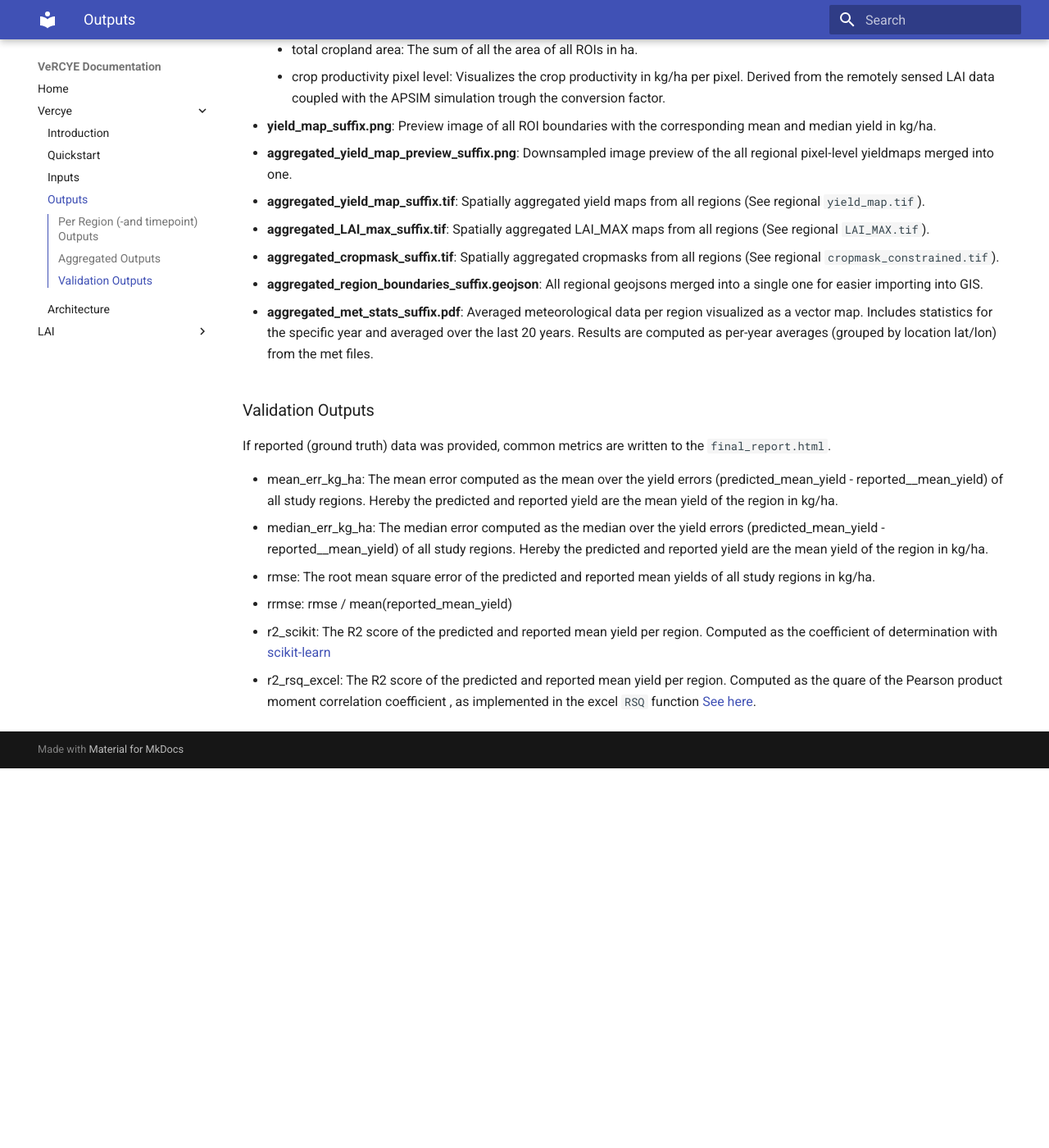
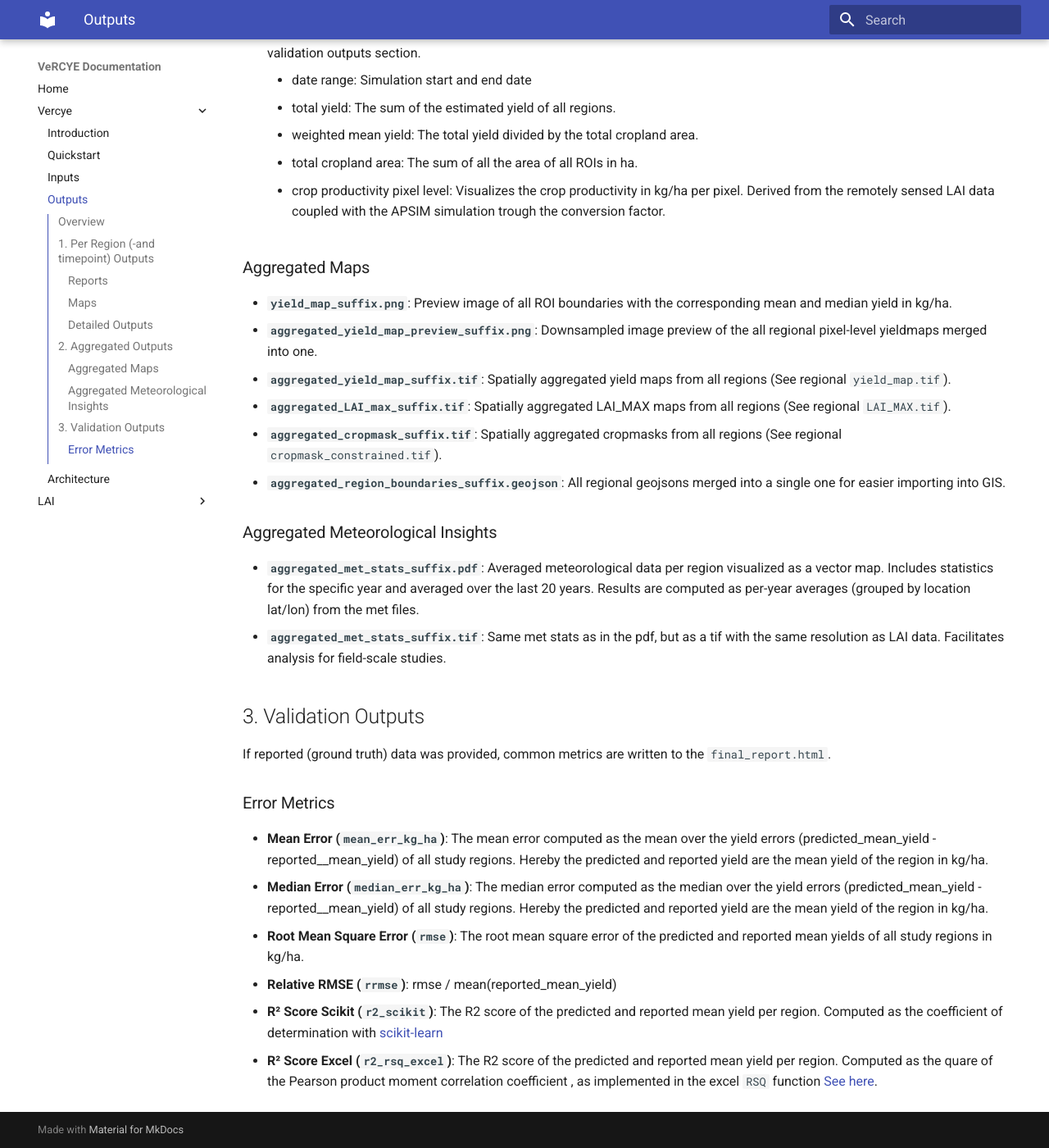
Before and after one commit to JPLMLIA/vercye_ops, an MkDocs documentation site: the page built from docs/docs/Vercye/outputs.md, in a window 1280 px wide and 1400 px high, scrolled down 3060 px. Shown: the whole window at 82% size. Built offline with MkDocs 1.6.1 and Material for MkDocs 9.7.7, drawn with Linux system fonts in a browser that asks for light colours; before the commit the page ends 3997 px from its top, so only the background shows below that; some of the changed text lies outside the part shown.

Commit message:
Updated Documentation & small cleanup of outputs documentation

```diff
--- a/docs/docs/Vercye/outputs.md
+++ b/docs/docs/Vercye/outputs.md
@@ -1,12 +1,16 @@
-The VeRCYE pipeline produces outputs at multiple abstraction levels, such as pixel-wise yield prediction, predictions for each region of interest (ROI) and
-aggregated insights from multiple ROIs. In the following, we define all output artifacts and how they are computed.
+## Overview
+The VeRCYe pipeline generates outputs at multiple levels of abstraction, including:
+- **Pixel-wise yield predictions**
+- **Predictions for each region of interest (ROI)**
+- **Aggregated insights across multiple ROIs**
 
-### Per Region (-and timepoint) Outputs
+This document details all output artifacts and their computation methods.
 
-**Reports**
+## 1. Per Region (-and timepoint) Outputs
 
-- **weather_report.html**: Allows to interactively inspect the metereological data. All values except the rain graph are computed for the centroid of the region. For the rain graph, if the precipitation data source in the experiment is NASA_Power, this is also for the centroid. If the precipitation data source is CHIRPS, this might either be the value at the centroid or the mean of all CHIRPS values within the region, depending on what was specified in the configuration.
-- **yield_report.html**: This summarize the yield study on this region and timepoint. The displayed values are the following:
+### Reports
+
+- **`yield_report.html`**: This summarize the yield study on this region and timepoint. The displayed values are the following:
     - Number of simulation traces in mean data: The number of APSIM simulations that best match remotely sensed LAI data, after filtering out simulations in `match_sim_rs_lai.py`. We referr to these as 'matched'
     - Date range: APSIM simulation date range.
     - Mean yield rate: See `converted_map_yield_estimate.csv` under `mean_yield_kg_ha`.
@@ -16,30 +20,31 @@ aggregated insights from multiple ROIs. In the following, we define all output a
     - RS mean LAI: The remotely sensed mean LAI at each date. The mean is taken over the spatial axes, so the mean of the pixel values of all pixel locations that are within the regions geometry.
     - Mean LAI: The mean simulated LAI eat each date. Hereby the mean for each date, is computed as the mean of all matched (not-filtered out) AP-SIM simulated `Wheat.Leaf.LAI` (or `Maize.Leaf.LAI`) values at that date. Yield in
     - Mean Yield: Analogues to `Mean LAI` for the APSIM simulated yield. All simulated yield values are in kg/ha.
-- **yield_report.png**: A non-interactive snapshot with lower resolution of the `.html` yield report.
+- **`yield_report.png`**: A non-interactive snapshot with lower resolution of the `.html` yield report.
+- **`weather_report.html`**: Allows to interactively inspect the meteorological data. All values except the rain graph are computed for the centroid of the region. For the rain graph, if the precipitation data source in the experiment is NASA_Power, this is also for the centroid. If the precipitation data source is CHIRPS, this might either be the value at the centroid or the mean of all CHIRPS values within the region, depending on what was specified in the configuration.
 
 
-**Maps**
+### Maps
 
-- **yield_map.tif**: Raster output representing the yield in kg/ha per pixel. The pixel values are derived my multiplying the remotely sensed LAI with a conversion factor. The conversion factor is computed from the matched simulations of the region.
+- **`yield_map.tif`**: Raster output representing the yield in kg/ha per pixel. The pixel values are derived my multiplying the remotely sensed LAI with a conversion factor. The conversion factor is computed from the matched simulations of the region.
 
-**Detailed Outputs**
+### Detailed Outputs
 
-- **converted_map_yield_estimate.csv**:
+- **`converted_map_yield_estimate.csv`**:
     - mean_yield_kg_ha: Mean yield based on pixel level yield predictions from `yield_map.tif`. Mean over all pixels estimates in kg/ha.
     - median_yield_kg_ha: Median yield based on pixel level yield predictions from `yield_map.tif`. Medial over all pixel estimates in kg/ha.
     - total_area_ha: Total cropland in region in ha. Computed from number of cropland pixels in region multiplied with the pixel size.
     - total_yield_production_kg: Total yield from the region in kg. Sum over yield per pixel.
     - total_yield_production_ton: `total_yield_production_kg` / 1000
 
-- **sim_matches.csv**: Contains aggregated statistics per APSIM simulation:
+- **`sim_matches.csv`**: Contains aggregated statistics per APSIM simulation:
     - SimulationID: The internal ID of the APSIM simulation.
     - Max_Yield: The maximum yield that the APSIM simulation reaches during the specified simulation date range.
     - Max_LAI: The maximum LAI that the APSIM simulation reaches during the specified simulation date range.
     - StepFilteredOut: The step number at which the APSIM simulation was removed from matching candidates, as described in `match_sim_rs_lai.py`. If this field is empty/nan, the simultion was matched and not filtered out.
     - Further details not publicly available at the moment.
 
-- **conversion_factor.csv**: Contains numerous values related to the APSIM simulations (and remotely sensed LAI). `Max_Yield` and `Max_LAI` as defined in `sim_matches.csv`.
+- **`conversion_factor.csv`**: Contains numerous values related to the APSIM simulations (and remotely sensed LAI). `Max_Yield` and `Max_LAI` as defined in `sim_matches.csv`.
     - apsim_mean_yield_estimate_kg_ha: The mean of `Max_Yield` over the remaining APSIM simulations fter filtering out simulations as described in `match_sim_rs_lai.py`.
     - apsim_max_matched_lai: The maximum `Max_Sim_LAI` value over all matched (filtered) APSIM simulations.
     - apsim_max_matched_lai_date: The correspinding date on which `apsim_max_matched_lai` is reached.
@@ -54,7 +59,7 @@ aggregated insights from multiple ROIs. In the following, we define all output a
     - conversion_factor: The factor used to convert the remotely sensed LAI raster to yield estimates that are in kg/ha per pixel.
 
 
-- **LAI_STATS.csv**: Insights on the estimated LAI from the remotely sensed data.
+- **`LAI_STATS.csv`**: Insights on the estimated LAI from the remotely sensed data.
     Before computation all negative values are clipped to 0.
     - Date
     - n_pixels: Number of non-nan pixels in the estimated LAI raster for this date.
@@ -64,17 +69,17 @@ aggregated insights from multiple ROIs. In the following, we define all output a
     - LAI mean adjusted: Mean estimated adjsuted LAI value over all spatial locations at this date. Adjustment is used to adjust for different crops e.g maize or wheat as specified in `3_analysis_LAI.py`.
     - LAI stddev adjusted: Analogous to `LAI stddev` for the adjusted LAI.
 
-- **nasapower.csv**: Meteorological data fetched from nasapower for each date in the daterange. If CHIRPS was used for precipitation data, then `PRECTOTCORR` is replaced by CHIRPS data and an additional `NASA_POWER_PRECTOTCORR_UNUSED` column is added for comparison, which is not used for the simulation. Documentation of other columns will be added soon.
-- **weather.met**: Met file generated from `nasapower.csv*` for the APSIM simulations.
+- **`nasapower.csv`**: Meteorological data fetched from nasapower for each date in the daterange. If CHIRPS was used for precipitation data, then `PRECTOTCORR` is replaced by CHIRPS data and an additional `NASA_POWER_PRECTOTCORR_UNUSED` column is added for comparison, which is not used for the simulation. Documentation of other columns will be added soon.
+- **`weather.met`**: Met file generated from `nasapower.csv*` for the APSIM simulations.
 
-- **cropmask_constrained.tif**: Binary cropmask (raster) constrained to the region.
-- **LAI_MAX.tif**: Raster of the remotely sensed LAI given as the maximum value per pixel troughout the date range.
+- **c`ropmask_constrained.tif`**: Binary cropmask (raster) constrained to the region.
+- **`LAI_MAX.tif`**: Raster of the remotely sensed LAI given as the maximum value per pixel troughout the date range.
 
 
-### Aggregated Outputs
+## 2. Aggregated Outputs
 The aggregated outputs are produced for each year-timepoint combination. They combine the artifacts from the indival regions into single files that are easier to work with. The filenames will contain suffixed defined as `yieldstudyname_totalROIname_year_timepoint`, to allow easier sharing of these results.
 
-- **final_report_suffix.pdf**: This document gives a final, simple to understand overview of all regional results and preview images of the maps. The description of values not listed below is either documented under the regional output section or the validation outputs section.
+- **`final_report_suffix.pdf`**: This document gives a final, simple to understand overview of all regional results and preview images of the maps. The description of values not listed below is either documented under the regional output section or the validation outputs section.
 
     - date range: Simulation start and end date
     - total yield: The sum of the estimated yield of all regions.
@@ -82,23 +87,29 @@ The aggregated outputs are produced for each year-timepoint combination. They co
     - total cropland area: The sum of all the area of all ROIs in ha.
     - crop productivity pixel level: Visualizes the crop productivity in kg/ha per pixel. Derived from the remotely sensed LAI data coupled with the APSIM simulation trough the conversion factor.
 
-- **yield_map_suffix.png**: Preview image of all ROI boundaries with the corresponding mean and median yield in kg/ha.
-- **aggregated_yield_map_preview_suffix.png**: Downsampled image preview of the all regional pixel-level yieldmaps merged into one.
+### Aggregated Maps
 
-- **aggregated_yield_map_suffix.tif**: Spatially aggregated yield maps from all regions (See regional `yield_map.tif`).
-- **aggregated_LAI_max_suffix.tif**: Spatially aggregated LAI_MAX maps from all regions (See regional `LAI_MAX.tif`).
-- **aggregated_cropmask_suffix.tif**: Spatially aggregated cropmasks from all regions (See regional `cropmask_constrained.tif`).
-- **aggregated_region_boundaries_suffix.geojson**: All regional geojsons merged into a single one for easier importing into GIS.
+- **`yield_map_suffix.png`**: Preview image of all ROI boundaries with the corresponding mean and median yield in kg/ha.
+- **`aggregated_yield_map_preview_suffix.png`**: Downsampled image preview of the all regional pixel-level yieldmaps merged into one.
 
-- **aggregated_met_stats_suffix.pdf**: Averaged meteorological data per region visualized as a vector map. Includes statistics for the specific year and averaged over the last 20 years. Results are computed as per-year averages (grouped by location lat/lon) from the met files.
+- **`aggregated_yield_map_suffix.tif`**: Spatially aggregated yield maps from all regions (See regional `yield_map.tif`).
+- **`aggregated_LAI_max_suffix.tif`**: Spatially aggregated LAI_MAX maps from all regions (See regional `LAI_MAX.tif`).
+- **`aggregated_cropmask_suffix.tif`**: Spatially aggregated cropmasks from all regions (See regional `cropmask_constrained.tif`).
+- **`aggregated_region_boundaries_suffix.geojson`**: All regional geojsons merged into a single one for easier importing into GIS.
+
+### Aggregated Meteorological Insights
+
+- **`aggregated_met_stats_suffix.pdf`**: Averaged meteorological data per region visualized as a vector map. Includes statistics for the specific year and averaged over the last 20 years. Results are computed as per-year averages (grouped by location lat/lon) from the met files.
+- **`aggregated_met_stats_suffix.tif`**: Same met stats as in the pdf, but as a tif with the same resolution as LAI data. Facilitates analysis for field-scale studies.
 
 
-### Validation Outputs
+## 3. Validation Outputs
 If reported (ground truth) data was provided, common metrics are written to the `final_report.html`.
 
-- mean_err_kg_ha: The mean error computed as the mean over the yield errors (predicted_mean_yield - reported__mean_yield) of all study regions. Hereby the predicted and reported yield are the mean yield of the region in kg/ha.
-- median_err_kg_ha: The median error computed as the median over the yield errors (predicted_mean_yield - reported__mean_yield) of all study regions. Hereby the predicted and reported yield are the mean yield of the region in kg/ha.
-- rmse: The root mean square error of the predicted and reported mean yields of all study regions in kg/ha.
-- rrmse: rmse / mean(reported_mean_yield)
-- r2_scikit: The R2 score of the predicted and reported mean yield per region. Computed as the coefficient of determination with [scikit-learn](https://scikit-learn.org/stable/modules/generated/sklearn.metrics.r2_score.html)
-- r2_rsq_excel: The R2 score of the predicted and reported mean yield per region. Computed as the quare of the Pearson product moment correlation coefficient , as implemented in the excel `RSQ` function [See here](https://support.microsoft.com/en-us/office/rsq-function-d7161715-250d-4a01-b80d-a8364f2be08f).
+### Error Metrics
+- **Mean Error (`mean_err_kg_ha`)**: The mean error computed as the mean over the yield errors (predicted_mean_yield - reported__mean_yield) of all study regions. Hereby the predicted and reported yield are the mean yield of the region in kg/ha.
+- **Median Error (`median_err_kg_ha`)**: The median error computed as the median over the yield errors (predicted_mean_yield - reported__mean_yield) of all study regions. Hereby the predicted and reported yield are the mean yield of the region in kg/ha.
+- **Root Mean Square Error (`rmse`)**: The root mean square error of the predicted and reported mean yields of all study regions in kg/ha.
+- **Relative RMSE (`rrmse`)**: rmse / mean(reported_mean_yield)
+- **R² Score Scikit (`r2_scikit`)**: The R2 score of the predicted and reported mean yield per region. Computed as the coefficient of determination with [scikit-learn](https://scikit-learn.org/stable/modules/generated/sklearn.metrics.r2_score.html)
+- **R² Score Excel (`r2_rsq_excel`)**: The R2 score of the predicted and reported mean yield per region. Computed as the quare of the Pearson product moment correlation coefficient , as implemented in the excel `RSQ` function [See here](https://support.microsoft.com/en-us/office/rsq-function-d7161715-250d-4a01-b80d-a8364f2be08f).
```
Also changed, not shown: docs/docs/Vercye/inputs.md (+10 -6 lines), 1 other file.
